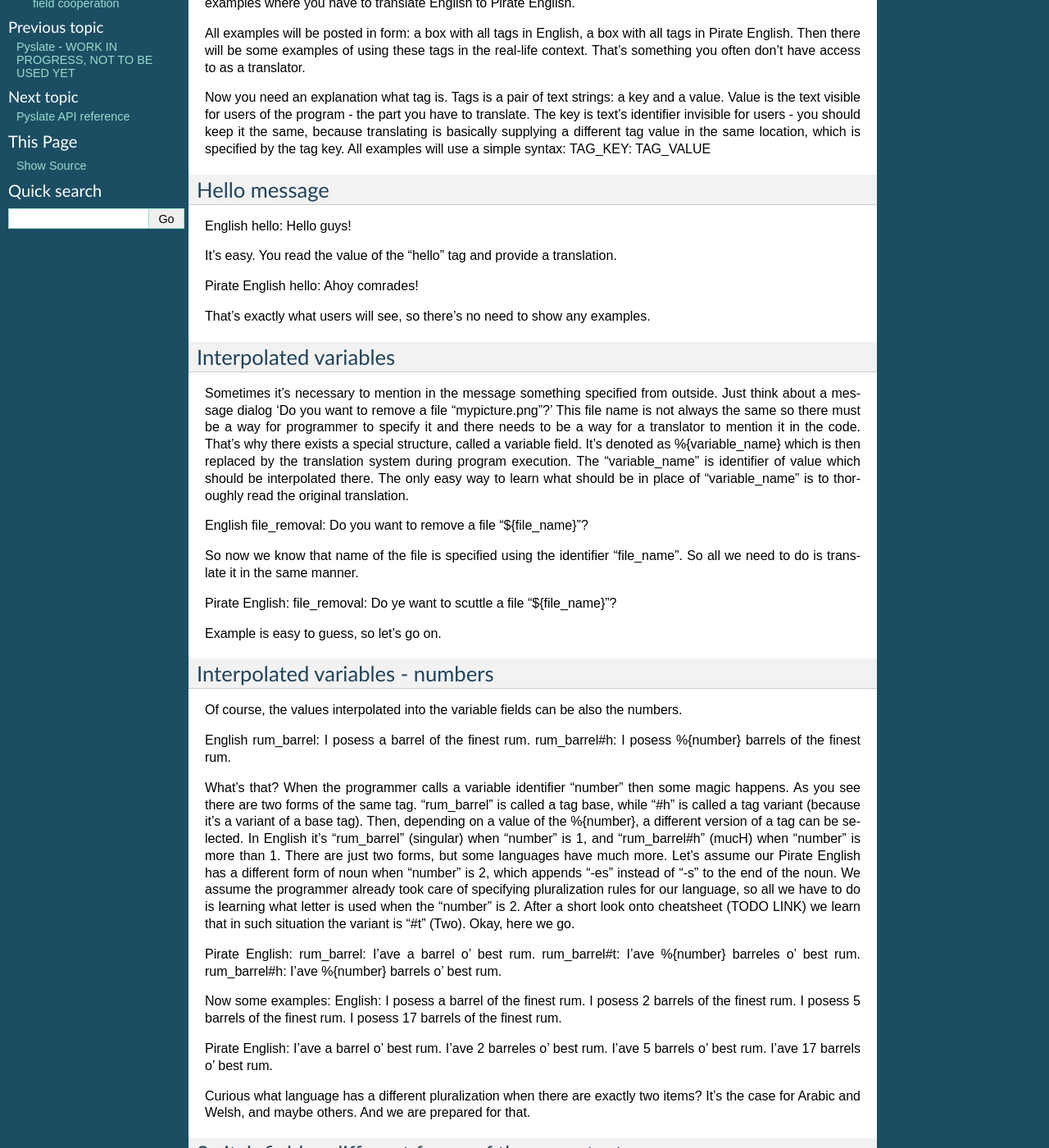
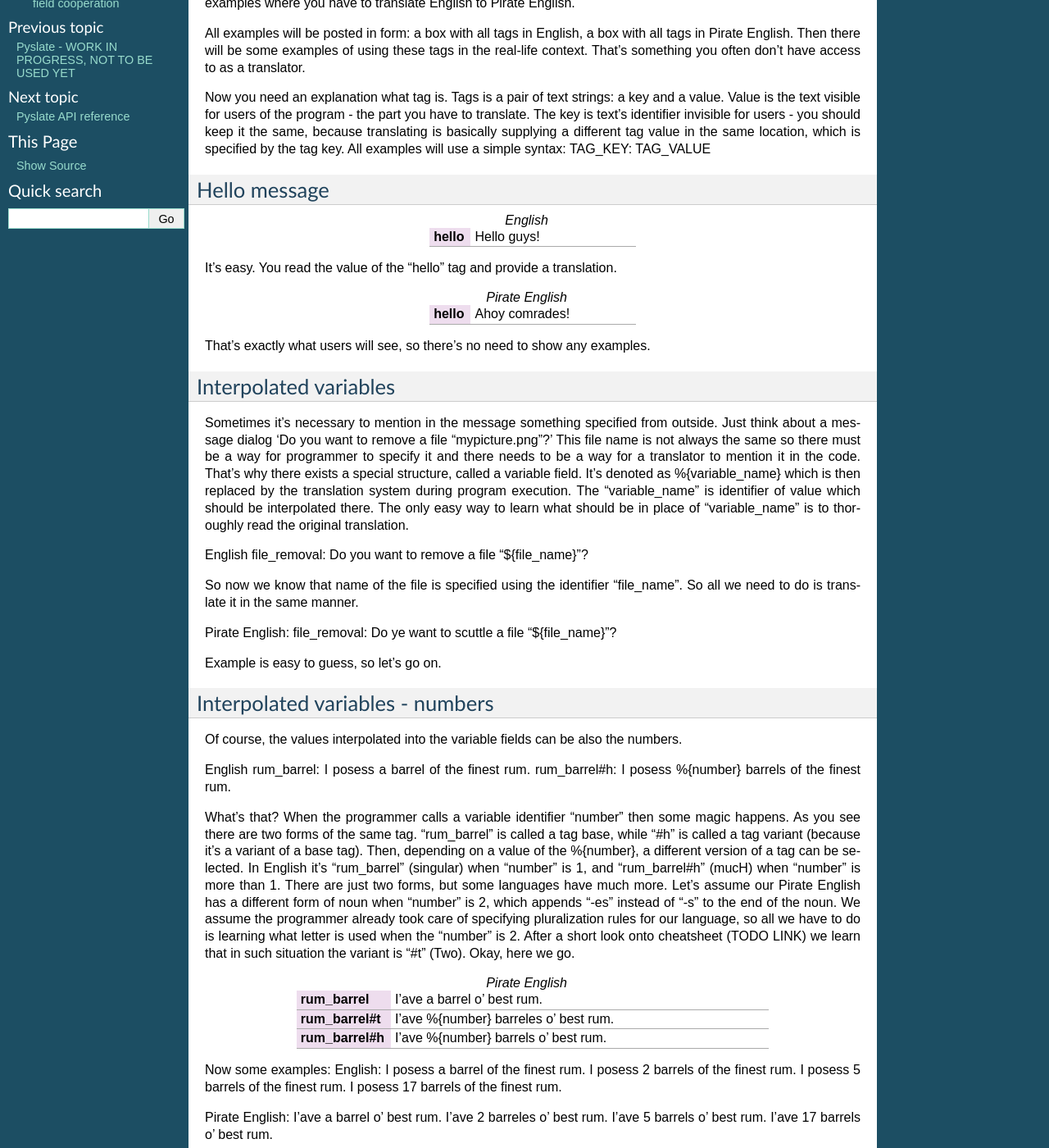
Before and after one commit to alchrabas/pyslate, a Sphinx documentation site: the page built from docs/user-guide.rst, in a window 1280 px wide and 1400 px high, scrolled down 270 px. Shown: the whole window at 82% size. Built offline with Sphinx 7.4.7, drawn with Linux system fonts in a browser that asks for light colours; some of the changed lines change nothing that is shown.

Commit message:
sample highlighting for translations

```diff
--- a/docs/user-guide.rst
+++ b/docs/user-guide.rst
@@ -23,15 +23,25 @@ supplying a different tag value in the same location, which is specified by the
 All examples will use a simple syntax:
 TAG_KEY: TAG_VALUE
 
+
 Hello message
 -------------
-English
-hello: Hello guys!
+
+.. list-table:: *English*
+   :widths: 20 80
+   :stub-columns: 1
+
+   * - hello
+     - Hello guys!
 
 It's easy. You read the value of the "hello" tag and provide a translation.
 
-Pirate English
-hello: Ahoy comrades!
+.. list-table:: *Pirate English*
+   :widths: 20 80
+   :stub-columns: 1
+
+   * - hello
+     - Ahoy comrades!
 
 That's exactly what users will see, so there's no need to show any examples.
 
@@ -74,10 +84,16 @@ of noun when "number" is 2, which appends "-es" instead of "-s" to the end of th
 We assume the programmer already took care of specifying pluralization rules for our language, so all we have to do is learning what letter is used when the "number" is 2.
 After a short look onto cheatsheet (TODO LINK) we learn that in such situation the variant is "#t" (Two). Okay, here we go.
 
-Pirate English:
-rum_barrel: I'ave a barrel o' best rum.
-rum_barrel#t: I'ave %{number} barreles o' best rum.
-rum_barrel#h: I'ave %{number} barrels o' best rum.
+.. list-table:: *Pirate English*
+   :widths: 20 80
+   :stub-columns: 1
+
+   * - rum_barrel
+     - I'ave a barrel o' best rum.
+   * - rum_barrel#t
+     - I'ave %{number} barreles o' best rum.
+   * - rum_barrel#h
+     - I'ave %{number} barrels o' best rum.
 
 Now some examples:
 English:
```
